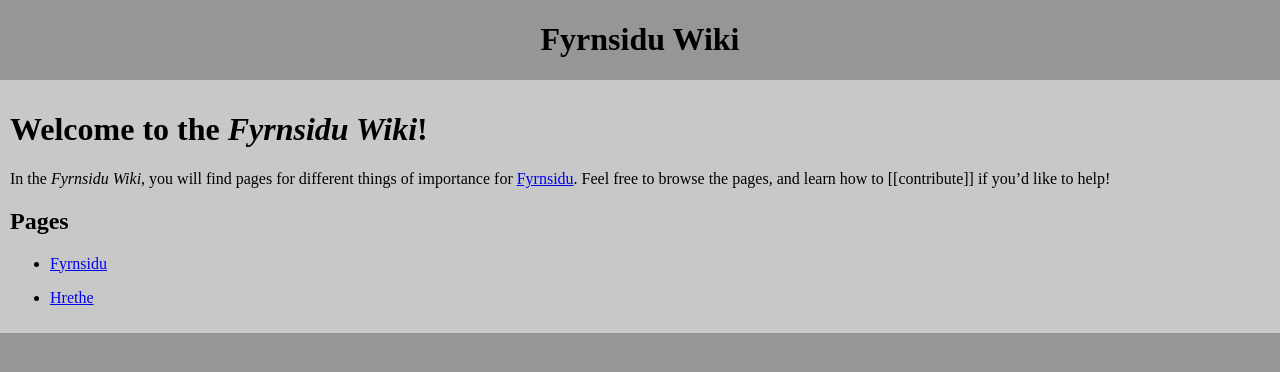
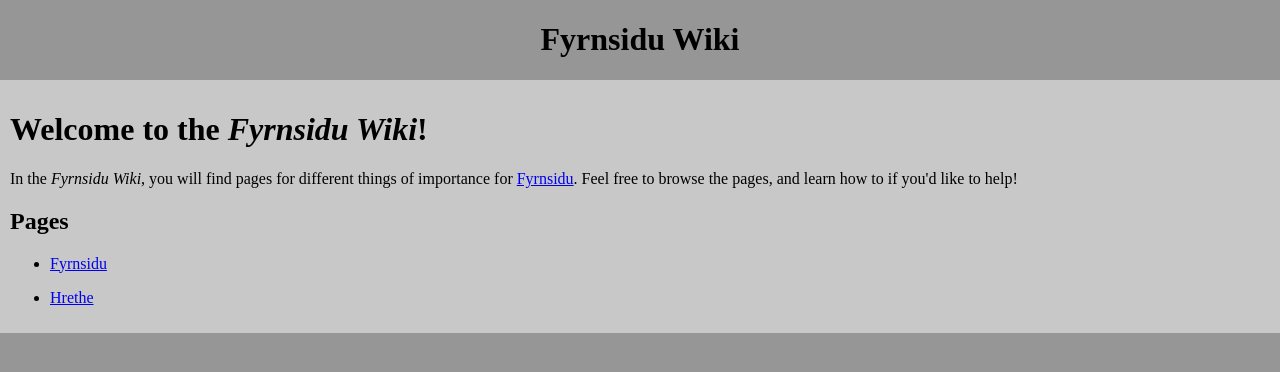
Before and after one commit to byronpendason/byronpendason.github.io, a Jekyll site: the page built from _wiki/index.md, in a window 1280 px wide. Shown: the top 372 px of the page. Built offline with Jekyll 4.4.1, drawn with Linux system fonts in a browser that asks for light colours.

Commit message:
Update index.md

```diff
--- a/_wiki/index.md
+++ b/_wiki/index.md
@@ -5,7 +5,7 @@ exclude: 'yes'
 
 # Welcome to the *Fyrnsidu Wiki*!
 
-In the *Fyrnsidu Wiki*, you will find pages for different things of importance for [[Fyrnsidu]]. Feel free to browse the pages, and learn how to [[contribute]] if you'd like to help!
+In the *Fyrnsidu Wiki*, you will find pages for different things of importance for [[Fyrnsidu]]. Feel free to browse the pages, and learn how to <contribute> if you'd like to help!
 
 ## Pages
 
```
